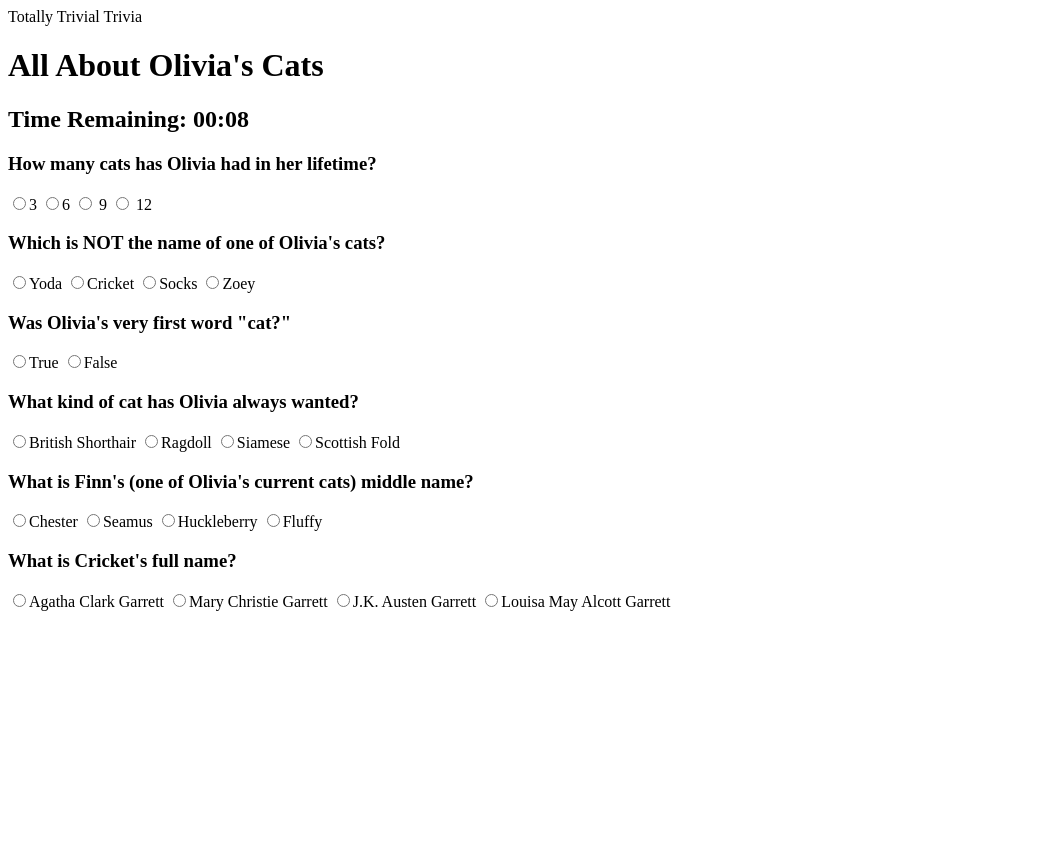
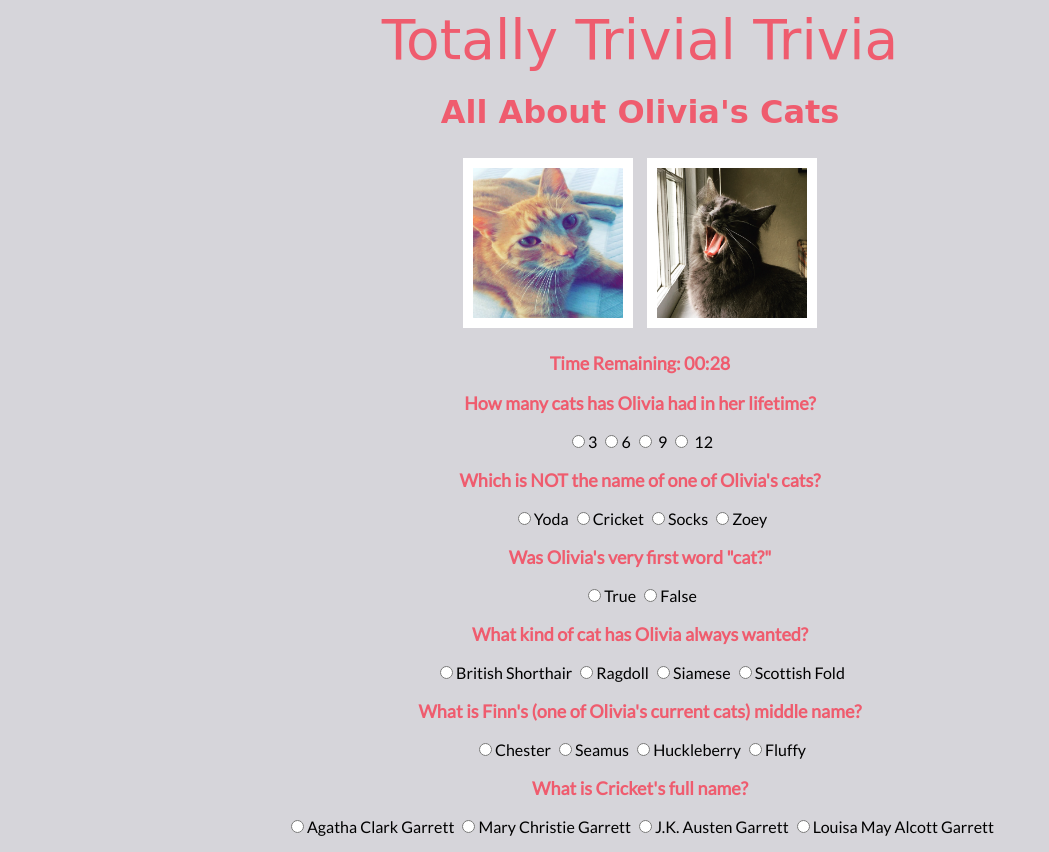
Before and after one commit to objgarrett/TriviaGame, a plain HTML site: page index.html in a window 1280 px wide. Both pictures are taken after a click on the button "START". Shown: the whole page, without its empty margins (0-1049 px from the left). Before the commit the page ends 800 px from the top, so only its background shows below. Drawn offline with nearby package versions, Linux system fonts and the light colour scheme; a web font is replaced by a local one.

Commit message:
added css styles

```diff
--- a/assets/css/style.css
+++ b/assets/css/style.css
@@ -0,0 +1,50 @@
+.wrapper {
+	text-align: center;
+}
+body {
+	background-color: #d6d5da;
+}
+
+header {
+	font-family: 'Annie Use Your Telescope', cursive;
+	font-size: 55px;
+	text-align: center;
+	color: #ef5c6e;
+}
+
+h1 {
+	font-family: 'Annie Use Your Telescope', cursive;
+	font-size: 32px;
+	text-align: center;
+	color: #ef5c6e;
+}
+
+h2, h4, #questions {
+	font-family: 'Lato', sans-serif;
+	font-size: 18px;
+	color: #ef5c6e;
+}
+
+p {
+	font-family: 'Lato', sans-serif;
+	font-size: 16px;
+}
+
+img {
+	height: 150px;
+	width: 150px;
+	border: white solid 10px;
+	margin: 5px;
+}
+button {
+	background-color: #ef5c6e;
+	color: white;
+	text-decoration: none;
+	border: none;
+	border-radius:4px;
+	padding: 15px 32px;
+	display: inline-block;
+	position: absolute;
+	top:450px;
+	clear: both;
+}
--- a/assets/javascript/app.js
+++ b/assets/javascript/app.js
@@ -7,7 +7,7 @@ var intervalId;
 //timer object, starts at 30 seconds
 var timer = {
 
-	time: 10,
+	time: 30,
 
 //starts the timer
 startTime: function() {
@@ -40,6 +40,32 @@ timeConverter: function(t) {
 }
 };
 
+//shows correct, incorrect, and unanswered scores
+//I couldn't get this to work, unfortunately :(
+function triviaOver() {
+	var correctAnswers = 0;
+	var incorrectAnswers = 0;
+	var unanswered = (6 - correctAnswers - incorrectAnswers);
+
+	if ($('input:checked[value="correct"]').val() == 'correct') {
+		$("#correctAnswers").text("Correct Answers: " + correctAnswers++)
+	} if ($('input:checked[value="incorrect"]').val() == 'incorrect') {
+		$("#incorrectAnswers").text("Incorrect Answers: " + incorrectAnswers++)
+	} else ($("#unanswered").text("Unanswered: " + unanswered));
+};
+
+//when time is up, games end -- hide h2, h3, p, input & show h4
+function stopTimer() {
+	setTimeout(function(){
+		$("h2").hide();
+		$("h3").hide();
+		$("p").hide();
+		$("input").hide();
+		$("h4").show();
+	}, 30000);
+	triviaOver();
+};
+
 //hide all questions and answers until start button is clicked
 $("h2").hide();
 $("h3").hide();
@@ -53,30 +79,8 @@ $("#startButton").click(function() {
 		$("h3").show();
 		$("p").show();
 		$("input").show();
-		$('#timeRemaining').html("Time Remaining: 00:10");
+		$('#timeRemaining').html("Time Remaining: 00:30");
 });
 $("#startButton").click(stopTimer);
 
-//when time is up, games end -- hide h2, h3, p, input & show h4
-function stopTimer() {
-	setTimeout(function(){
-		$("h2").hide();
-		$("h3").hide();
-		$("p").hide();
-		$("input").hide();
-		$("h4").show();
-	}, 10000);
-	triviaOver();
-};
-
-//shows correct, incorrect, and unanswered scores
-var triviaOver = function() {
-	var correctAnswers = $('input:checked[value=correct]').length;
-		$("#correctAnswers").text("Correct Answers: " + correctAnswers)
-	//if ($('input:checked[value="correct"]').val() == 'correct') {};
-	var incorrectAnswers = $('input:checked[value=incorrect]').length;
-		$("#incorrectAnswers").text("Incorrect Answers: " + incorrectAnswers)
-	//var unanswered = 0;
-};
-
 });
--- a/index.html
+++ b/index.html
@@ -9,12 +9,22 @@
     <script src="https://ajax.googleapis.com/ajax/libs/jquery/3.2.1/jquery.min.js"></script>
 	<!--CSS STYLESHEET-->
     <link rel="stylesheet" href="./assets/css/style.css">
+    <!--GOOGLE FONTS-->
+    <link href="https://fonts.googleapis.com/css?family=Annie+Use+Your+Telescope|Lato" rel="stylesheet">
 </head>
 <body>
 	<header>Totally Trivial Trivia</header>
+	<div class="wrapper">
 		<h1>All About Olivia's Cats</h1>
+			<img src="./assets/images/finn.jpg" alt="Finn Cat">
+			<img src="./assets/images/cricket.jpg" alt="Cricket Cat">
+
+			<br>
+
 			<!--START BUTTON -->
 			<button id="startButton">START</button>
+
+			<!--Trivia Game Questions -->
 			<h2 id="timeRemaining"></h2>
 				<form>
 					<h3 id="questions">How many cats has Olivia had in her lifetime?</h3>
@@ -68,12 +78,12 @@
 							<input type="radio" value="incorrect" name="trivia">Louisa May Alcott Garrett
 						</p>
 				</form>
+			<!--Answer Display-->
 			<h4 id="allDone"></h4>
 				<h4 id="correctAnswers"></h4>
 				<h4 id="incorrectAnswers"></h4>
 				<h4 id="unanswered"></h4>
-
-
+	</div>
 <!-- Javascript Link -->
 	<script src="./assets/javascript/app.js"></script>
 </body>
```
Also changed, not shown: assets/images/cricket.jpg (added), assets/images/finn.jpg (added).
